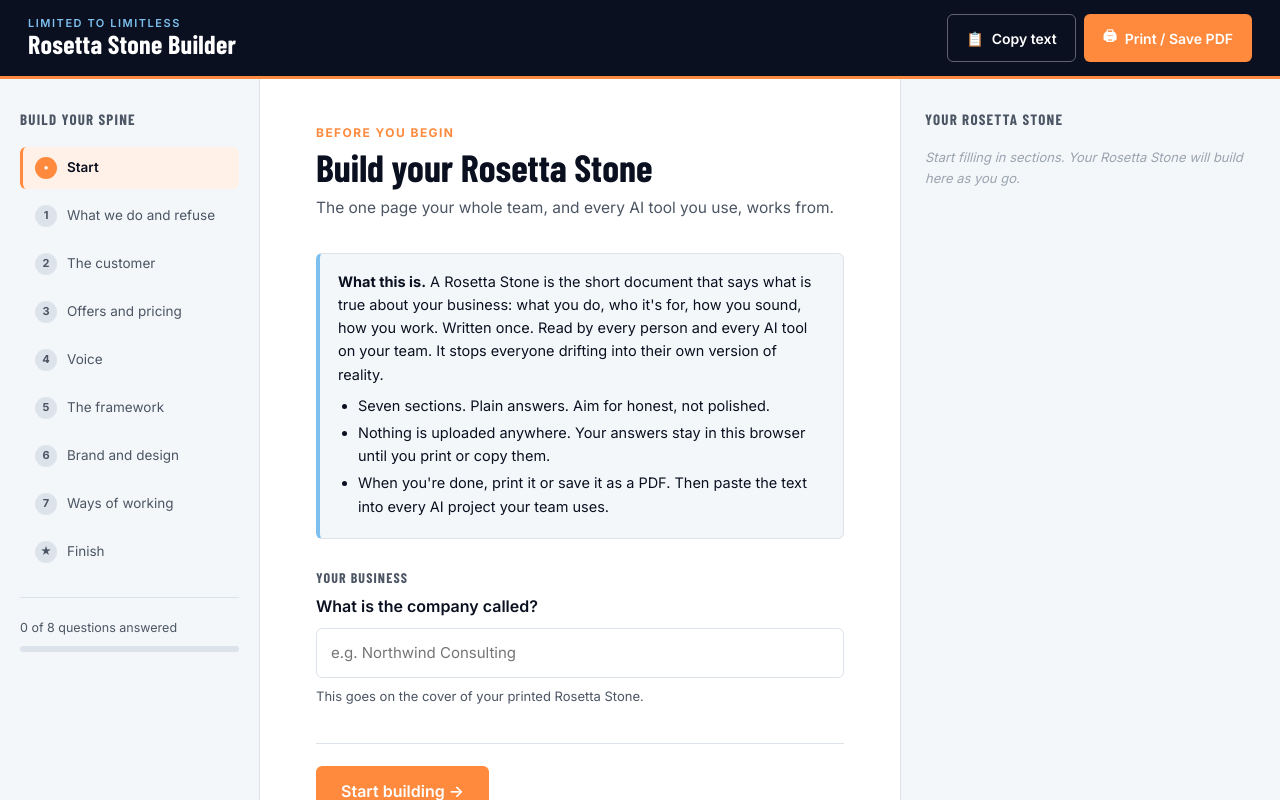
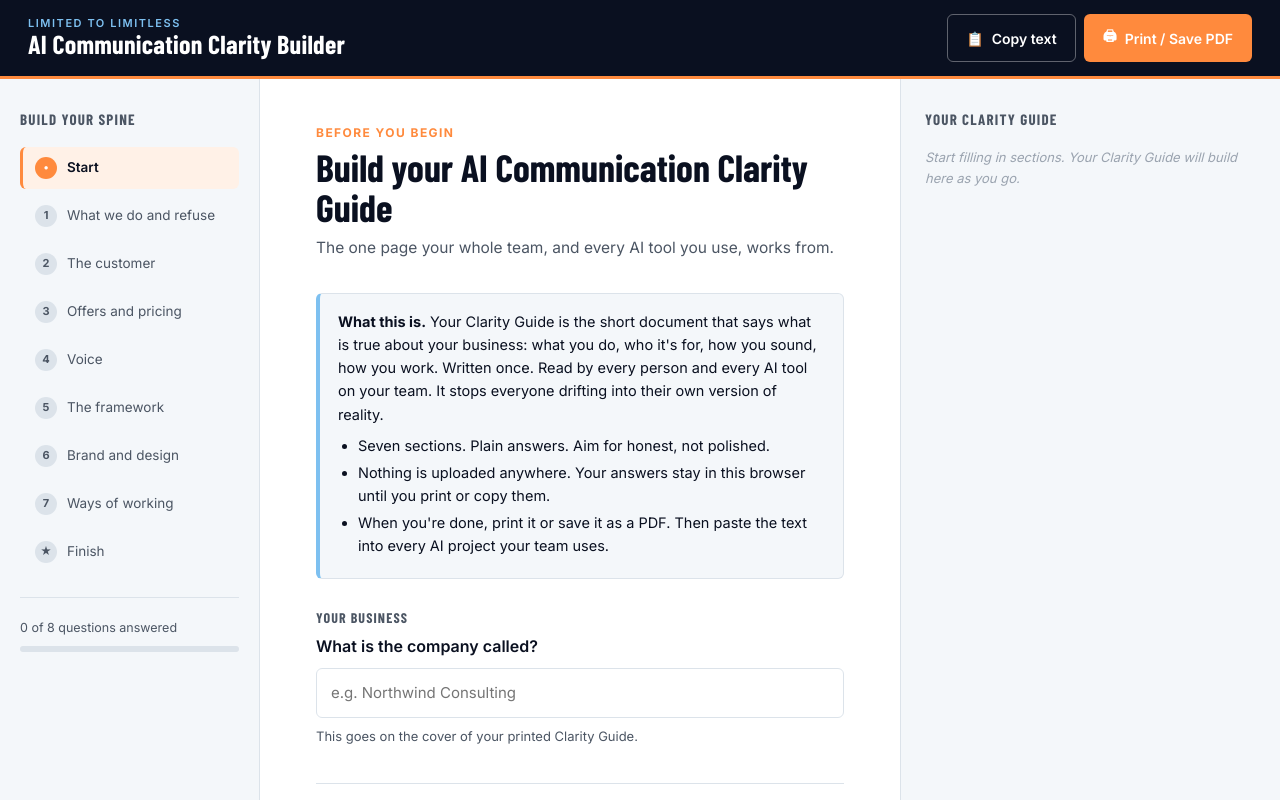
Before and after one commit to lisamurphy-ltl/rosetta-stone-builder, a plain HTML site: page index.html in a window 1280 px wide. Both pictures are taken after a click on the button "Print, or save as a PDF". Drawn offline with nearby package versions, Linux system fonts and the light colour scheme; a web font is replaced by a local one.

Commit message:
Rename to AI Communication Clarity Builder
Co-Authored-By: Claude Fable 5.1 <noreply@anthropic.com>

```diff
--- a/index.html
+++ b/index.html
@@ -3,8 +3,8 @@
 <head>
   <meta charset="UTF-8">
   <meta name="viewport" content="width=device-width, initial-scale=1.0">
-  <title>Rosetta Stone Builder · Limited to Limitless</title>
-  <meta name="description" content="Build your business Rosetta Stone: the one-page spine your team and your AI tools all work from. Answer seven sections, then print or save it as a PDF.">
+  <title>AI Communication Clarity Builder · Limited to Limitless</title>
+  <meta name="description" content="Build your AI Communication Clarity Guide: the one-page spine your team and your AI tools all work from. Answer seven sections, then print or save it as a PDF.">
   <meta name="robots" content="noindex">
   <link rel="preconnect" href="https://fonts.googleapis.com">
   <link rel="preconnect" href="https://fonts.gstatic.com" crossorigin>
@@ -270,10 +270,10 @@
     <header class="topbar">
       <div class="brand">
         <span class="brand-kicker">Limited to Limitless</span>
-        <span class="brand-title">Rosetta Stone Builder</span>
+        <span class="brand-title">AI Communication Clarity Builder</span>
       </div>
       <div class="topbar-actions">
-        <button class="btn btn-secondary" type="button" onclick="copyAsText()" title="Copy the whole Rosetta Stone as plain text">📋 <span class="lbl">Copy text</span></button>
+        <button class="btn btn-secondary" type="button" onclick="copyAsText()" title="Copy the whole Clarity Guide as plain text">📋 <span class="lbl">Copy text</span></button>
         <button class="btn btn-primary" type="button" onclick="printDoc()" title="Print, or save as a PDF">🖨 <span class="lbl">Print / Save PDF</span></button>
       </div>
     </header>
@@ -299,7 +299,7 @@
       </main>
 
       <aside class="preview" id="preview" aria-label="Live preview">
-        <h3 class="preview-title">Your Rosetta Stone</h3>
+        <h3 class="preview-title">Your Clarity Guide</h3>
         <div id="preview-content"></div>
       </aside>
     </div>
@@ -309,7 +309,7 @@
   <div class="toast" id="toast"></div>
 
   <script>
-    const STORAGE_KEY = 'ltl_rosetta_stone_v1';
+    const STORAGE_KEY = 'ltl_clarity_builder_v1';
 
     const sections = [
       {
@@ -390,9 +390,9 @@
 
     // Steps = Start + the 7 sections + Finish
     const steps = [
-      { type: 'start', id: 'start', label: 'Start', title: 'Build your Rosetta Stone', subtitle: 'The one page your whole team, and every AI tool you use, works from.' },
+      { type: 'start', id: 'start', label: 'Start', title: 'Build your AI Communication Clarity Guide', subtitle: 'The one page your whole team, and every AI tool you use, works from.' },
       ...sections.map(s => ({ type: 'section', ...s })),
-      { type: 'finish', id: 'finish', label: 'Finish', title: 'Your Rosetta Stone is ready', subtitle: 'Read it through, then print it or save it as a PDF.' }
+      { type: 'finish', id: 'finish', label: 'Finish', title: 'Your Clarity Guide is ready', subtitle: 'Read it through, then print it or save it as a PDF.' }
     ];
 
     let data = { company: '', answers: {} };
@@ -418,7 +418,7 @@
       try { localStorage.setItem(STORAGE_KEY, JSON.stringify({ company: data.company, answers: data.answers, step: currentStep })); } catch (e) { /* ignore */ }
     }
     function startOver() {
-      if (!confirm('Clear everything and start a fresh Rosetta Stone?')) return;
+      if (!confirm('Clear everything and start a fresh Clarity Guide?')) return;
       data.company = '';
       Object.keys(data.answers).forEach(k => { data.answers[k] = ''; });
       currentStep = 0;
@@ -510,7 +510,7 @@
     function renderStart(content, controls) {
       const callout = el('div', 'callout');
       callout.innerHTML =
-        '<strong>What this is.</strong> A Rosetta Stone is the short document that says what is true about your business: what you do, who it\'s for, how you sound, how you work. ' +
+        '<strong>What this is.</strong> Your Clarity Guide is the short document that says what is true about your business: what you do, who it\'s for, how you sound, how you work. ' +
         'Written once. Read by every person and every AI tool on your team. It stops everyone drifting into their own version of reality.' +
         '<ul><li>Seven sections. Plain answers. Aim for honest, not polished.</li>' +
         '<li>Nothing is uploaded anywhere. Your answers stay in this browser until you print or copy them.</li>' +
@@ -527,7 +527,7 @@
       input.autocomplete = 'organization';
       input.addEventListener('input', e => { data.company = e.target.value; saveDraft(); updatePreview(); });
       group.appendChild(input);
-      group.appendChild(el('div', 'hint', 'This goes on the cover of your printed Rosetta Stone.'));
+      group.appendChild(el('div', 'hint', 'This goes on the cover of your printed Clarity Guide.'));
       content.appendChild(group);
 
       const next = el('button', 'btn btn-primary btn-lg', 'Start building →');
@@ -637,15 +637,15 @@
           box.appendChild(ps); any = true;
         });
       });
-      if (!any) box.appendChild(el('div', 'preview-empty', 'Start filling in sections. Your Rosetta Stone will build here as you go.'));
+      if (!any) box.appendChild(el('div', 'preview-empty', 'Start filling in sections. Your Clarity Guide will build here as you go.'));
     }
 
     // ---------- The document itself (used for the read-through and for print) ----------
     function buildDoc() {
       const doc = el('div', 'doc');
       const cover = el('div', 'doc-cover');
-      cover.appendChild(el('p', 'doc-kicker', 'Business Rosetta Stone'));
-      cover.appendChild(el('h1', null, filled(data.company) ? data.company.trim() : 'Our Rosetta Stone'));
+      cover.appendChild(el('p', 'doc-kicker', 'AI Communication Clarity Guide'));
+      cover.appendChild(el('h1', null, filled(data.company) ? data.company.trim() : 'Our AI Communication Clarity Guide'));
       if (filled(data.company)) cover.appendChild(el('p', 'doc-company', 'The spine we all work from'));
       cover.appendChild(el('p', 'doc-meta', `Prepared ${todayLabel()}`));
       cover.appendChild(el('p', 'doc-intro', 'The shared context this team works from. Every section states what is true about this company. Written once, read by everyone, human or AI, so nobody drifts into their own version of reality.'));
@@ -666,7 +666,7 @@
       });
 
       const footer = el('div', 'doc-footer');
-      footer.appendChild(el('span', null, 'Built with the Rosetta Stone Builder · Limited to Limitless'));
+      footer.appendChild(el('span', null, 'Built with the AI Communication Clarity Builder · Limited to Limitless'));
       footer.appendChild(el('strong', null, 'Be Limitless. Be Bold.'));
       doc.appendChild(footer);
       return doc;
@@ -680,7 +680,7 @@
     function printDoc() {
       refreshPrintDoc();
       const title = document.title;
-      document.title = (filled(data.company) ? data.company.trim() + ' - ' : '') + 'Rosetta Stone';
+      document.title = (filled(data.company) ? data.company.trim() + ' - ' : '') + 'Clarity Guide';
       window.print();
       setTimeout(() => { document.title = title; }, 1000);
     }
@@ -688,7 +688,7 @@
 
     // ---------- Copy as plain text (for pasting into AI projects) ----------
     function buildMarkdown() {
-      let md = `# ${filled(data.company) ? data.company.trim() + ' — ' : ''}Business Rosetta Stone\n\n`;
+      let md = `# ${filled(data.company) ? data.company.trim() + ' — ' : ''}AI Communication Clarity Guide\n\n`;
       md += `Prepared ${todayLabel()}\n\n`;
       md += 'The shared context this team works from. Every section states what is true about this company. Written once, read by everyone, human or AI, so nobody drifts into their own version of reality.\n\n';
       sections.forEach((section, i) => {
@@ -698,7 +698,7 @@
           md += `**${q.text}**\n\n${filled(v) ? v.trim() : '_Not written yet._'}\n\n`;
         });
       });
-      md += '---\nBuilt with the Rosetta Stone Builder · Limited to Limitless · Be Limitless. Be Bold.\n';
+      md += '---\nBuilt with the AI Communication Clarity Builder · Limited to Limitless · Be Limitless. Be Bold.\n';
       return md;
     }
     async function copyAsText() {
```
Also changed, not shown: 1 other file.
